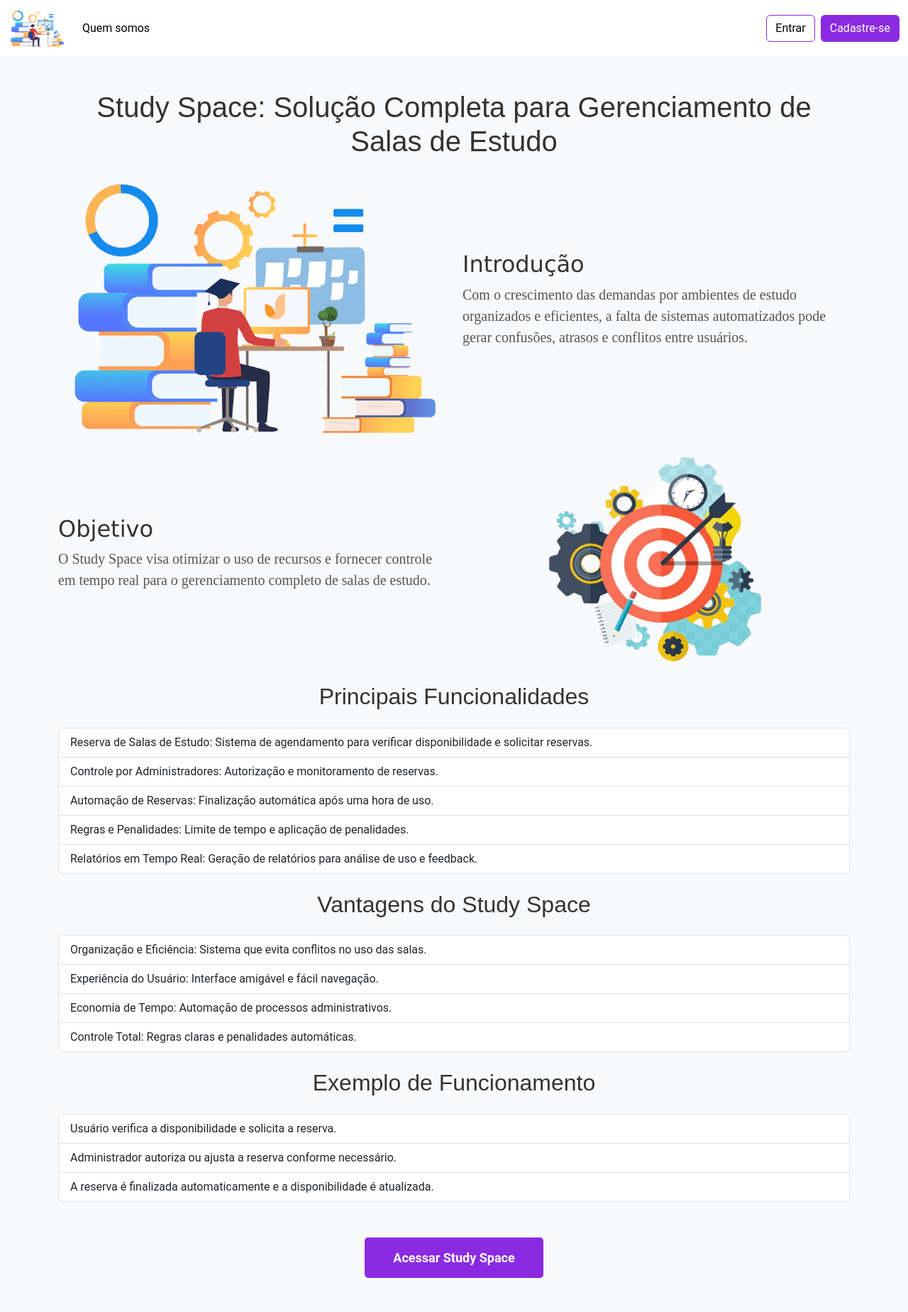
After one commit to lets1309/projeto_snct-1, a PHP site: page /dud/apresentacao/apresentacao.php in a window 1280 px wide. The commit adds this page. Shown: the whole page at 71% size. Run offline with PHP 8.4, Linux system fonts and the light colour scheme.

Commit message:
Atualização 1.5
Melhora do css em relação a todas as páginas mas ainda falta trabalhar em cima da temática da snct e limpeza de código removendo partes desnecessárias.(apenas ignorem o commit anterior)

```diff
--- /dev/null
+++ b/apresentacao/apresentacao.php
@@ -0,0 +1,181 @@
+<!DOCTYPE html>
+<html lang="en">
+
+<head>
+  <meta charset="UTF-8" />
+  <meta name="viewport" content="width=device-width, initial-scale=1">
+  <title>Study Space - Gerenciamento de Salas de Estudo</title>
+  <link href="https://cdn.jsdelivr.net/npm/bootstrap@5.3.3/dist/css/bootstrap.min.css" rel="stylesheet"
+    integrity="sha384-QWTKZyjpPEjISv5WaRU9OFeRpok6YctnYmDr5pNlyT2bRjXh0JMhjY6hW+ALEwIH" crossorigin="anonymous">
+  <style>
+    body {
+      background-color: #f8f9fa;
+      font-family: 'Roboto', sans-serif;
+    }
+
+    .navbar {
+      background-color: #fff;
+    }
+
+    .navbar-brand img {
+      width: 80px;
+      height: auto; /* Alterado para manter a proporção */
+    }
+
+    .btn-main {
+      background-color: #fff;
+      color: black;
+      border-color: blueviolet;
+    }
+
+    .btn-main:hover {
+      background-color: blueviolet;
+      color: #fff;
+    }
+
+    .btn-secondary-custom {
+      background-color: blueviolet;
+      color: #fff;
+    }
+
+    .btn-secondary-custom:hover {
+      background-color: #483D8B;
+      color: #fff;
+    }
+
+    .link-container {
+      display: flex;
+      justify-content: center;
+      margin-top: 50px;
+    }
+
+    .link-container a {
+      display: inline-block;
+      padding: 15px 40px;
+      background-color: blueviolet;
+      color: #fff;
+      font-weight: bold;
+      border-radius: 5px;
+      font-size: 18px;
+      text-align: center;
+      transition: background-color 0.3s;
+      text-decoration: none;
+    }
+
+    .link-container a:hover {
+      background-color: #BA55D3;
+    }
+
+    h1,
+    h2 {
+      color: #333;
+      text-align: center;
+      font-family: sans-serif;
+
+    }
+    .h2-left{
+      text-align: left;
+      font-family: 'Lucida Sans', 'Lucida Sans Regular', 'Lucida Grande', 'Lucida Sans Unicode', Geneva, Verdana, sans-serif;
+    }
+
+    p {
+      text-align: left;
+      color: #555;
+      font-family: 'Times New Roman', Times, serif;
+      font-size: 20px;
+    }
+
+</style>
+</head>
+
+<body>
+  <nav class="navbar navbar-expand-lg navbar-light">
+    <div class="container-fluid">
+      <a class="navbar-brand" href="../apresentacao/apresentacao.php">
+        <img src="../apresentacao/pessoa.png" alt="logo">
+      </a>
+      <button class="navbar-toggler" type="button" data-bs-toggle="collapse" data-bs-target="#navbarContent"
+        aria-controls="navbarContent" aria-expanded="false" aria-label="Toggle navigation">
+        <span class="navbar-toggler-icon"></span>
+      </button>
+      <div class="collapse navbar-collapse" id="navbarContent">
+        <ul class="navbar-nav me-auto">
+          <li class="nav-item">
+            <a class="nav-link active" href="#">Quem somos</a>
+          </li>
+        </ul>
+        <div class="d-flex">
+          <button class="btn btn-main me-2" type="button"
+            onclick="window.location.href='../index.php';">Entrar</button>
+          <button class="btn btn-secondary-custom" type="button"
+            onclick="window.location.href='../usuario/cadastro.php';">Cadastre-se</button>
+        </div>
+      </div>
+    </div>
+  </nav>
+
+  <div class="container my-5">
+    <h1>Study Space: Solução Completa para Gerenciamento de Salas de Estudo</h1>
+
+    <div class="row align-items-center my-4">
+      <div class="col-md-6">
+        <img src="pessoa.png" alt="Imagem de uma pessoa estudando" class="img-fluid" />
+      </div>
+      <div class="col-md-6">
+        <h2 class="h2-left">Introdução</h2>
+        <p>
+          Com o crescimento das demandas por ambientes de estudo organizados e eficientes, a falta de
+          sistemas automatizados pode gerar confusões, atrasos e conflitos entre usuários.
+        </p>
+      </div>
+    </div>
+
+    <div class="row align-items-center my-4 flex-md-row-reverse">
+      <div class="col-md-6">
+        <img src="objetivo.png" alt="Imagem representando um objetivo de estudo" class="img-fluid" />
+      </div>
+      <div class="col-md-6">
+        <h2 class="h2-left">Objetivo</h2>
+        <p>
+          O Study Space visa otimizar o uso de recursos e fornecer controle em tempo real para o gerenciamento completo
+          de salas de estudo.
+        </p>
+      </div>
+    </div>
+
+    <h2 class="my-4">Principais Funcionalidades</h2>
+    <ul class="list-group mb-4">
+      <li class="list-group-item">Reserva de Salas de Estudo: Sistema de agendamento para verificar disponibilidade e
+        solicitar reservas.</li>
+      <li class="list-group-item">Controle por Administradores: Autorização e monitoramento de reservas.</li>
+      <li class="list-group-item">Automação de Reservas: Finalização automática após uma hora de uso.</li>
+      <li class="list-group-item">Regras e Penalidades: Limite de tempo e aplicação de penalidades.</li>
+      <li class="list-group-item">Relatórios em Tempo Real: Geração de relatórios para análise de uso e feedback.</li>
+    </ul>
+
+    <h2 class="my-4">Vantagens do Study Space</h2>
+    <ul class="list-group mb-4">
+      <li class="list-group-item">Organização e Eficiência: Sistema que evita conflitos no uso das salas.</li>
+      <li class="list-group-item">Experiência do Usuário: Interface amigável e fácil navegação.</li>
+      <li class="list-group-item">Economia de Tempo: Automação de processos administrativos.</li>
+      <li class="list-group-item">Controle Total: Regras claras e penalidades automáticas.</li>
+    </ul>
+
+    <h2 class="my-4">Exemplo de Funcionamento</h2>
+    <ul class="list-group mb-4">
+      <li class="list-group-item">Usuário verifica a disponibilidade e solicita a reserva.</li>
+      <li class="list-group-item">Administrador autoriza ou ajusta a reserva conforme necessário.</li>
+      <li class="list-group-item">A reserva é finalizada automaticamente e a disponibilidade é atualizada.</li>
+    </ul>
+
+    <div class="link-container">
+      <a href="http://localhost/dud/projeto_snct/projeto_snct/index.php">Acessar Study Space</a>
+    </div>
+  </div>
+
+  <script src="https://cdn.jsdelivr.net/npm/bootstrap@5.3.3/dist/js/bootstrap.bundle.min.js"
+    integrity="sha384-YvpcrYf0tY3lHB60NNkmXc5s9fDVZLESaAA55NDzOxhy9GkcIdslK1eN7N6jIeHz"
+    crossorigin="anonymous"></script>
+</body>
+
+</html>
--- a/index.php
+++ b/index.php
@@ -4,7 +4,7 @@
 <head>
     <meta charset="UTF-8">
     <meta name="viewport" content="width=device-width, initial-scale=1.0">
-    <title>Document</title>
+    <title>Entrar</title>
     <link rel="stylesheet" href="https://cdnjs.cloudflare.com/ajax/libs/font-awesome/6.0.0-beta3/css/all.min.css">
 
     <style>
```
Also changed, not shown: apresentacao/layout/navbar.php (added, +21 -0 lines), apresentacao/layout/style.css (added, +23 -0 lines), apresentacao/funcionalidades.jpg (added), apresentacao/objetivo.png (added), apresentacao/pessoa.png (added), apresentacao/pessoa2.png (added).
